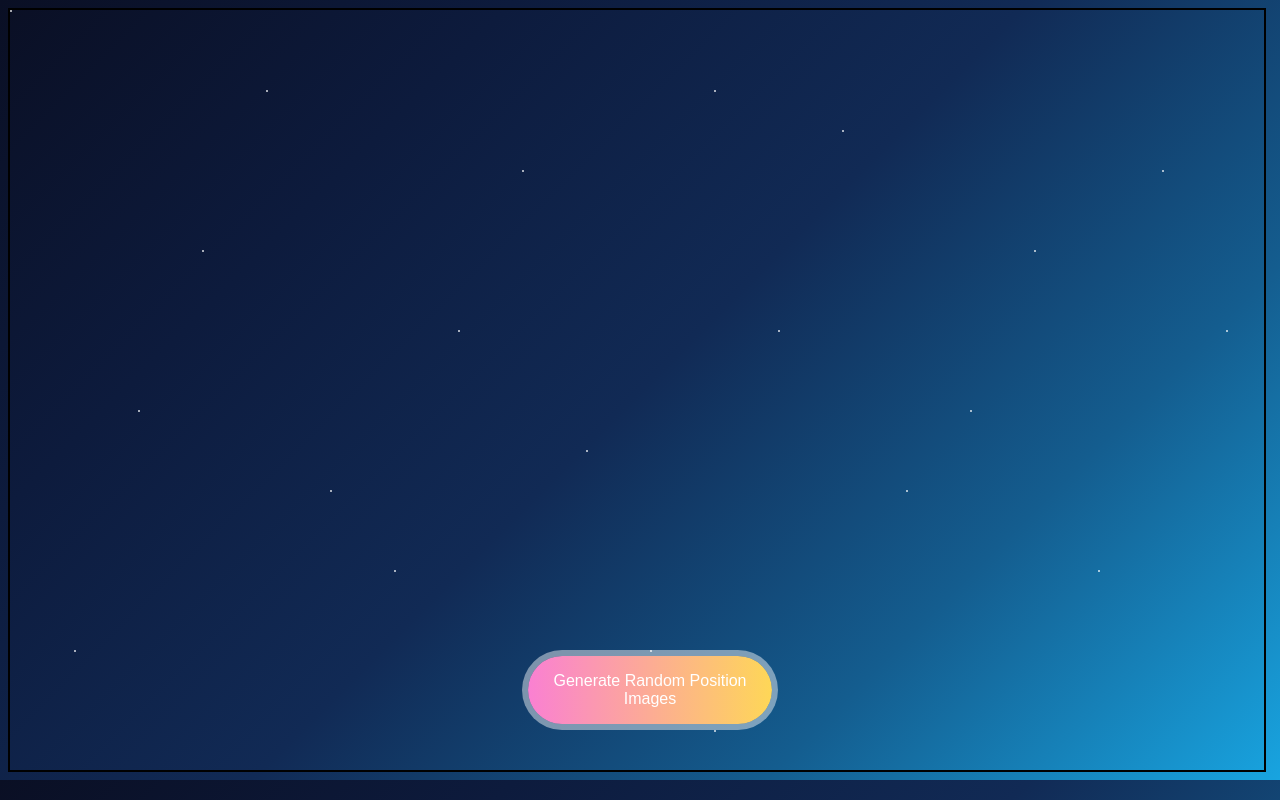
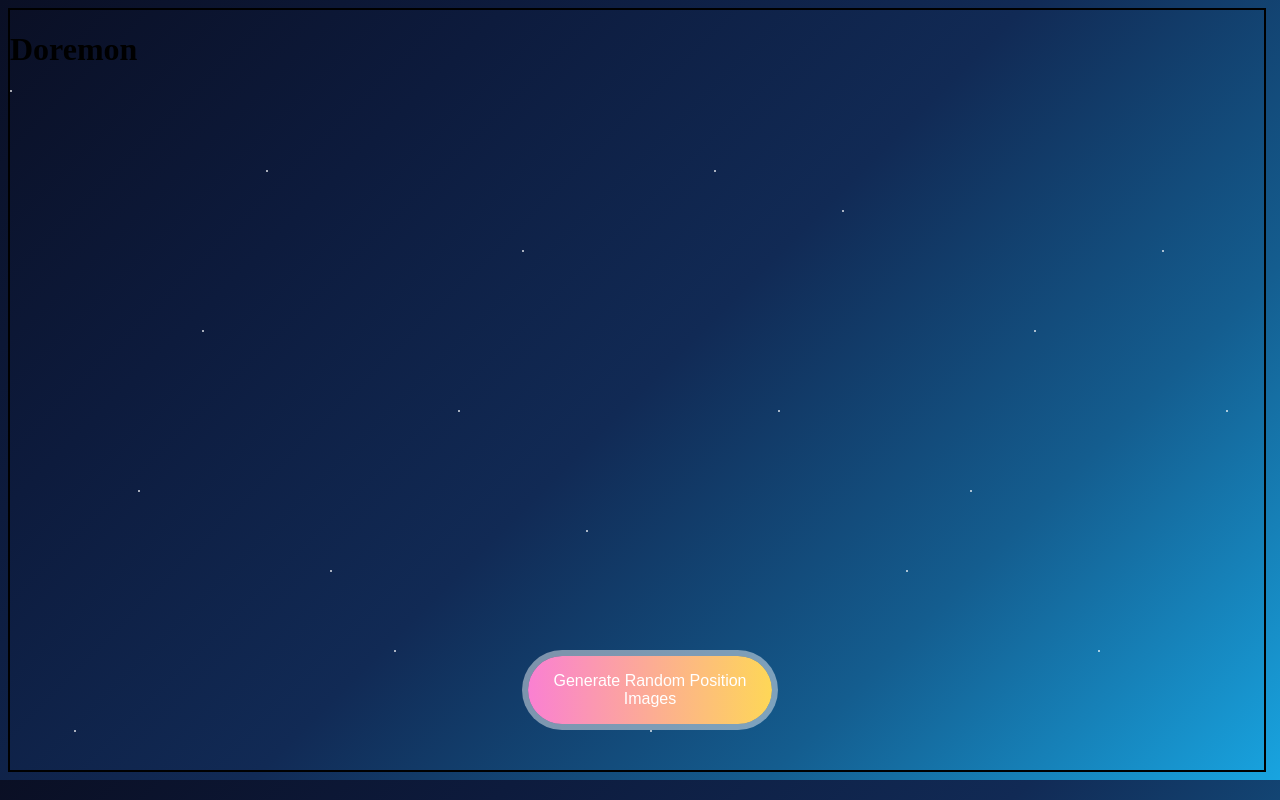
Before and after one commit to naveenSiriveri24-JCoder/Front-End-, a plain HTML site: page DOMAttributeManipulation/index.html in a window 1280 px wide. Drawn offline with Linux system fonts and the light colour scheme.

Commit message:
added h1 tag

```diff
--- a/DOMAttributeManipulation/index.html
+++ b/DOMAttributeManipulation/index.html
@@ -7,6 +7,7 @@
     <link rel="stylesheet" href="style.css">
 </head>
 <body>
+    <h1>Doremon</h1>
      <div class="stars"></div>
     <button id = "btn">Generate Random Position Images</button>
     <script src="script.js"></script>
```
